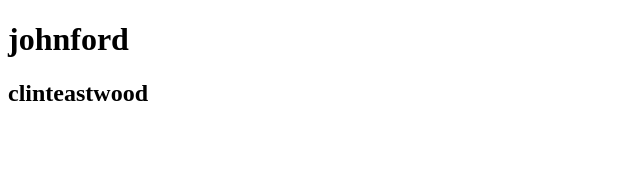
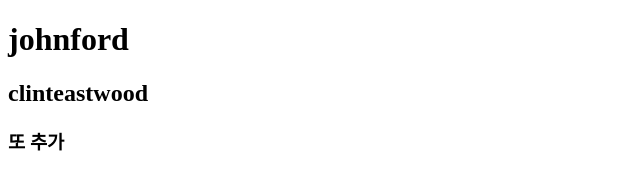
Before and after one commit to gimjunyong10/semi01, a plain HTML site: page index.html in a window 1280 px wide. Shown: the full height of the page, 0-640 px from the left. Drawn offline with Linux system fonts and the light colour scheme.

Commit message:
작업추가

```diff
--- a/index.html
+++ b/index.html
@@ -8,5 +8,6 @@
 <body>
 <h1>johnford</h1>
 <h2>clinteastwood</h2>
+<h3>또 추가</h3>
 </body>
 </html>
```
